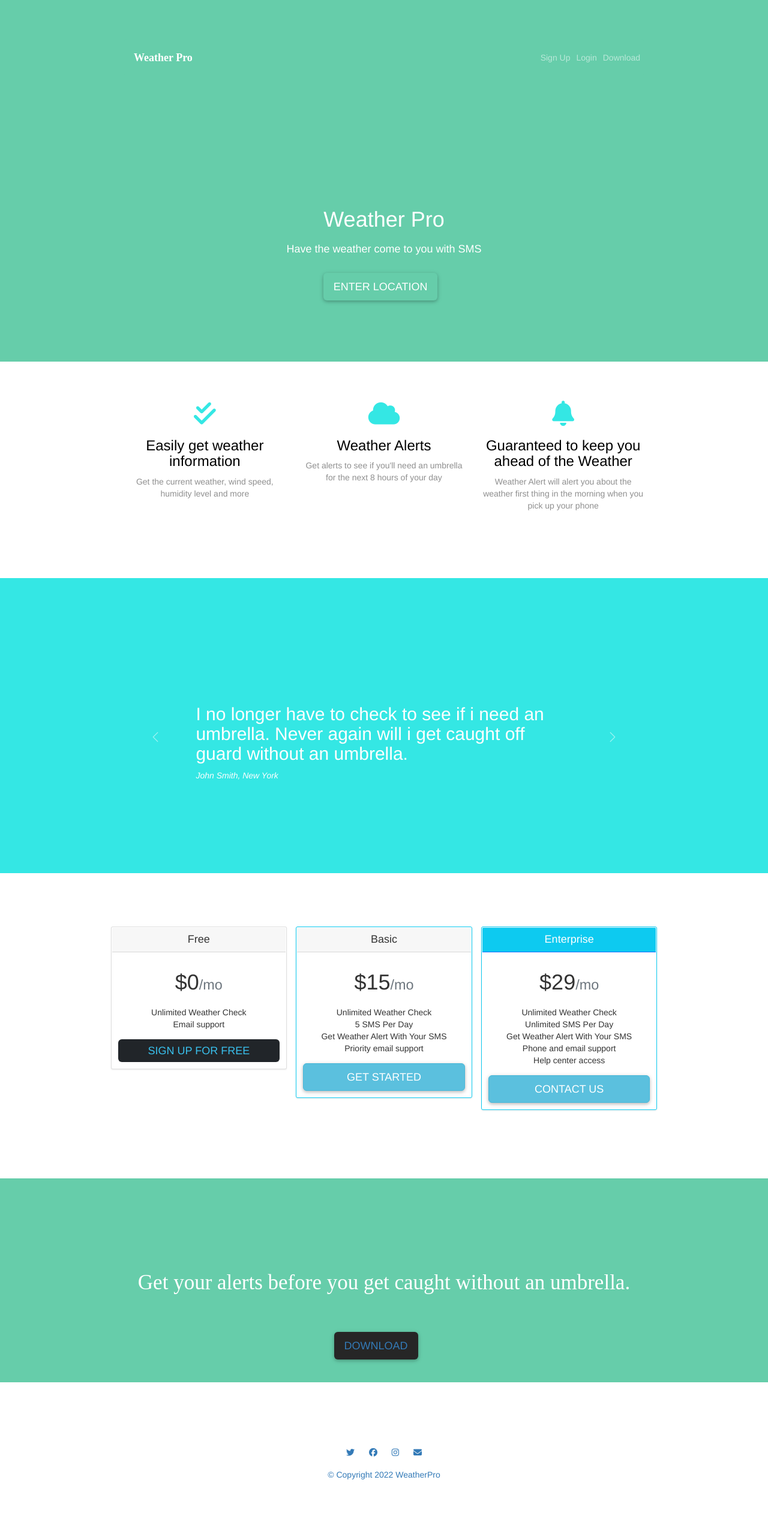
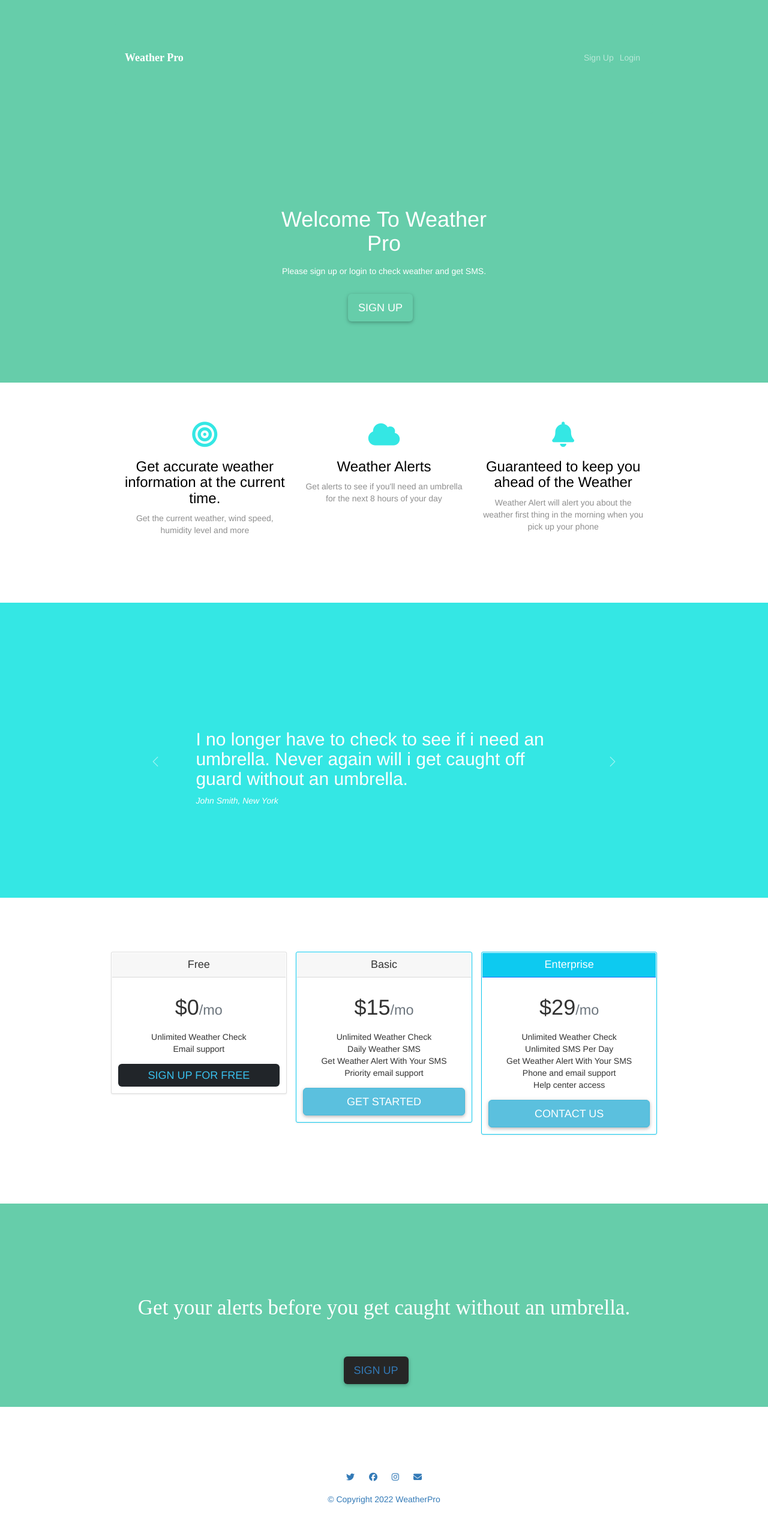
Before and after one commit to jaynielsingh/Weather_App, a Flask app: page / in a window 1280 px wide. Shown: the whole page at 60% size. Before the commit the page ends 2467 px from the top, so only its background shows below. Run offline with Flask 2, Linux system fonts and the light colour scheme; some libraries are stand-ins or nearby versions.

Commit message:
add user login, hash passwords, add required login views and update index.html

```diff
--- a/main.py
+++ b/main.py
@@ -1,10 +1,12 @@
 import requests
-from flask import Flask, render_template, redirect
+from flask import Flask, render_template, redirect, flash, abort, url_for, request
 from flask_wtf import FlaskForm
 from flask_bootstrap import Bootstrap
 from flask_sqlalchemy import SQLAlchemy
+from flask_login import LoginManager, UserMixin, login_user, current_user, logout_user, login_required
 from wtforms import *
 from wtforms.validators import DataRequired, Email, Length
+from werkzeug.security import generate_password_hash, check_password_hash
 import os
 import geocoder
 from datetime import datetime, timedelta
@@ -19,17 +21,21 @@
 OPEN_WEATHER_ICON_URL = "http://openweathermap.org/img/wn/"
 ICON_FORMAT = ".png"
 WEATHER_API_KEY = os.environ.get('WEATHER_API_KEY')
-TWILIO_SID = os.environ.get('TWILIO_ACCOUNT_SID')
+TWILIO_SID = os.environ.get('TWILIO_SID')
 TWILIO_AUTH_TOKEN = os.environ.get("TWILIO_AUTH_TOKEN")
 app.config['SQLALCHEMY_DATABASE_URI'] = 'sqlite:///user.db'
 app.config['SQLALCHEMY_TRACK_MODIFICATIONS'] = False
 db = SQLAlchemy(app=app)
 
+login_manager = LoginManager()
+login_manager.init_app(app)
 
-class User(db.Model):
+
+#   Database
+class User(UserMixin, db.Model):
     id = db.Column(db.Integer, primary_key=True)
+    name = db.Column(db.String(100))
     email = db.Column(db.String(80), unique=True, nullable=False)
-    username = db.Column(db.String(80), unique=True, nullable=False)
     phone_number = db.Column(db.String, unique=True, nullable=False)
     password = db.Column(db.String(100), nullable=False)
 
@@ -40,9 +46,10 @@
 # db.create_all()
 
 
+#   Forms
 class RegisterForm(FlaskForm):
     email = EmailField(label='Email', validators=[DataRequired()])
-    username = StringField(label='Username', validators=[DataRequired()])
+    name = StringField(label="Name", validators=[DataRequired()])
     phone_number = StringField(label="Phone Number", validators=[DataRequired()])
     password = PasswordField(label="Password", validators=[DataRequired()])
     submit = SubmitField(label="Register")
@@ -59,12 +66,18 @@
     submit = SubmitField(label="Enter")
 
 
+@login_manager.user_loader
+def load_user(user_id):
+    return User.query.get(int(user_id))
+
+
 @app.route('/')
 def index():
-    return render_template('index.html')
+    return render_template('index.html', logged_in=current_user.is_authenticated)
 
 
 @app.route('/location', methods=["GET", "POST"])
+@login_required
 def location():
     form = LocationForm()
 
@@ -113,6 +126,8 @@
         print(utc_dt)
         user_time = pytz.timezone(current_tz)
         local_time = utc_dt.astimezone(user_time)
+        formatted_local_time = local_time.strftime("%H:" "%M")
+
         print(local_time)
         local_time_hour = local_time
 
@@ -124,8 +139,7 @@
         hour_four = current_time + timedelta(hours=4)
         hour_five = current_time + timedelta(hours=5)
         six_hour_time = [current_time.strftime("%H"), hour_one.strftime("%H"), hour_two.strftime("%H"),
-                         hour_three.strftime("%H"),
-                         hour_four.strftime("%H"), hour_five.strftime("%H"), ]
+                         hour_three.strftime("%H"), hour_four.strftime("%H"), hour_five.strftime("%H"), ]
 
         #          Hourly Icons
 
@@ -175,7 +189,7 @@
             print('Bring an umbrella')
             client = Client(TWILIO_SID, TWILIO_AUTH_TOKEN)
             message = client.messages.create(
-                body=f"Current Temp: {current_temp}°F | High: {daily_max}°F | Low: {daily_min}°F | Humidity: {current_humidity}% "
+                body=f"\nCurrent Temp: {current_temp}°F | High: {daily_max}°F | Low: {daily_min}°F | Humidity: {current_humidity}% "
                      f"It will rain in the next 8 hours, bring an ☂️ ",
                 from_='+12074925019',
                 to='+15104158251'
@@ -184,13 +198,12 @@
         else:
             client = Client(TWILIO_SID, TWILIO_AUTH_TOKEN)
             message = client.messages.create(
-                body=f"\nCurrent Temp:{current_temp} | High:{daily_max}°F | Low:{daily_min}°F. "
+                body=f"\nCurrent Temp: {current_temp}°F | High: {daily_max}°F | Low: {daily_min}°F | Humidity: {current_humidity}% "
                      f"No rain in the next 8 hours.  ",
                 from_='+12074925019',
                 to='+15104158251'
             )
             print(message.sid)
-        # TODO- Send SMS with twilio only if registered
 
         return render_template('result.html', current_temp=current_temp, form=form, hourly_data=hourly_data,
                                will_it_rain=will_it_rain, current_weather_main=current_weather_main,
@@ -200,39 +213,65 @@
                                current_pressure=current_pressure, current_clouds=current_clouds,
                                six_hourly_temp=six_hourly_temp, six_hour_time=six_hour_time,
                                six_hour_icon=six_hour_icon, daily_icon=daily_icon, daily_temp=daily_temp,
+                               formatted_local_time=formatted_local_time, logged_in=current_user.is_authenticated,
 
                                )
     return render_template('add.html', form=form)
 
 
 @app.route('/results', methods=["GET", "POST"])
+@login_required
 def result():
-    return render_template('result.html')
-
-
-@app.route('/login', methods=["GET", "POST"])
-def login():
-    form = LoginForm()
-    if form.validate_on_submit():
-        pass
-    return render_template('login.html', form=form)
+    return render_template('result.html', logged_in=current_user.is_authenticated)
 
 
 @app.route('/register', methods=["GET", "POST"])
 def register():
     form = RegisterForm()
     if form.validate_on_submit():
+        if User.query.filter_by(email=form.email.data).first():
+            flash('Email already exists, Try to Login')
+            return redirect(url_for('login'))
+        hashed_password = generate_password_hash(
+            form.password.data,
+            "pbkdf2:sha256",
+            16,
+        )
         new_user = User(
             email=form.email.data,
-            username=form.username.data,
+            name=form.name.data,
             phone_number=form.phone_number.data,
-            password=form.password.data
+            password=hashed_password,
         )
         db.session.add(new_user)
         db.session.commit()
-        return redirect('/')
-    return render_template('register.html', form=form)
+        login_user(new_user)
+        return redirect(url_for('index'))
+    return render_template('register.html', form=form, logged_in=current_user.is_authenticated)
 
 
-if __name__ == "__main__":
-    app.run(debug=True)
+@app.route('/login', methods=["GET", "POST"])
+def login():
+    form = LoginForm()
+    email = form.email.data
+    password = form.password.data
+    if form.validate_on_submit():
+        user = User.query.filter_by(email=email).first()
+        if user:
+            if check_password_hash(user.password, password):
+                login_user(user)
+                flash("Logged in successfully")
+                return redirect(url_for('index'))
+            else:
+                flash("Error: Incorrect password, Try Again")
+                return redirect(url_for('login'))
+        else:
+            flash("Error: Incorrect Email, Try Again or Register")
+            return redirect(url_for('login'))
+    return render_template("login.html", logged_in=current_user.is_authenticated, form=form)
+
+
+@app.route('/logout', methods=["GET", "POST"])
+def logout():
+    logout_user()
+    return redirect(url_for('index'))
--- a/static/css/styles.css
+++ b/static/css/styles.css
@@ -5,9 +5,13 @@
 }
 
 #results {
-    padding-top: 200px;
+    background-color: #66cdaa;
+    padding: 7% 15% 3&;
 }
 
+.wave-padding {
+    padding-top: 300px;
+}
 
 
 h1 {
@@ -53,7 +57,7 @@
 
 .navbar-brand {
   font-family: "Ubuntu";
-  font-size: 2.5rem;
+  font-size: 3.5rem;
   font-weight: bold;
 }
 
@@ -156,7 +160,16 @@
 @media (max-width: 990px) {
 
     #title {
-    text-align: center;
+        text-align: center;
     }
 
+
+
 }
+
+@media (max-width: 600px) {
+    #results {
+        width: 50%;
+        height: 50%;
+    }
+}
--- a/templates/base.html
+++ b/templates/base.html
@@ -9,12 +9,15 @@
           integrity="sha384-1BmE4kWBq78iYhFldvKuhfTAU6auU8tT94WrHftjDbrCEXSU1oBoqyl2QvZ6jIW3" crossorigin="anonymous">
     <link rel="stylesheet" href="{{ url_for('static', filename='css/styles.css') }}">
     <!-- MDB -->
-        <link rel="stylesheet" href="static/css/mdb.min.css" />
+    <link rel="stylesheet" href="static/css/mdb.min.css"/>
     <title>{% block title %} {% endblock %}</title>
 </head>
+
+<body>
+<!--    Navigation-->
 <section id="nav">
+    <nav class="navbar navbar-expand-lg navbar-dark nbar-color">
         <div class="container-fluid">
-            <nav class="navbar navbar-expand-lg navbar-dark nbar-color">
             <a class="navbar-brand" href="{{ url_for('index') }}">Weather Pro</a>
             <button class="navbar-toggler" type="button" data-bs-toggle="collapse"
                     data-bs-target="#navbarTogglerDemo02"
@@ -23,18 +26,24 @@
             </button>
             <div class="collapse navbar-collapse" id="navbarTogglerDemo02">
                 <ul class="navbar-nav navbar-right">
+                    {% if not current_user.is_authenticated: %}
                     <li class="nav-item">
                         <a class="nav-link" aria-current="page" href="{{ url_for('register') }}">Sign Up</a>
                     </li>
                     <li class="nav-item">
                         <a class="nav-link" href="{{ url_for('login') }}">Login</a>
                     </li>
+                    {% else %}
                     <li class="nav-item">
-                            <a class="nav-link" href="#cta">Download</a>
+                        <a class="nav-link" href="{{ url_for('index') }}">Home</a>
                     </li>
+                    <li class="nav-item">
+                        <a class="nav-link" href="{{ url_for('logout') }}">Logout</a>
+                    </li>
+                    {% endif %}
+
                 </ul>
             </div>
+        </div>
     </nav>
-        </div>
 </section>
-</html>
--- a/templates/footer.html
+++ b/templates/footer.html
@@ -1,15 +1,18 @@
 <!-- Footer -->
 
-<footer id="footer">
+<footer class="container-fluid" id="footer">
     <i class="footer-icon fab fa-twitter"></i>
     <i class="footer-icon fab fa-facebook"></i>
     <i class="footer-icon fab fa-instagram"></i>
     <i class="footer-icon fas fa-envelope"></i>
     <p>© Copyright 2022 WeatherPro</p>
+</footer>
 
-    <!--    Bootstrap js and font awesome -->
-    <script src="https://cdn.jsdelivr.net/npm/bootstrap@5.1.3/dist/js/bootstrap.bundle.min.js"
-            integrity="sha384-ka7Sk0Gln4gmtz2MlQnikT1wXgYsOg+OMhuP+IlRH9sENBO0LRn5q+8nbTov4+1p"
-            crossorigin="anonymous"></script>
-    <script src="https://kit.fontawesome.com/060b2cac1f.js" crossorigin="anonymous"></script>
-</footer>
+<!--    Bootstrap js and font awesome -->
+<script src="https://cdn.jsdelivr.net/npm/bootstrap@5.1.3/dist/js/bootstrap.bundle.min.js"
+        integrity="sha384-ka7Sk0Gln4gmtz2MlQnikT1wXgYsOg+OMhuP+IlRH9sENBO0LRn5q+8nbTov4+1p"
+        crossorigin="anonymous"></script>
+<script src="https://kit.fontawesome.com/060b2cac1f.js" crossorigin="anonymous"></script>
+
+</body>
+</html>
--- a/templates/index.html
+++ b/templates/index.html
@@ -53,10 +53,17 @@
         <div class="container-fluid">
             <div class="d-flex justify-content-center text-center mx-3">
                 <div class="col-lg-6">
-                    <h1>Weather Pro</h1>
+                    {% if logged_in %}
+                    <h1>Hello, {{ current_user.name.capitalize() }}</h1>
                     <h4>Have the weather come to you with SMS</h4>
                     <button type="button" class="btn btn-lg download-button">
                         <a class="text-white" href="{{ url_for('location') }}">Enter Location</button>
+                    {% else %}
+                    <h1>Welcome To Weather Pro</h1>
+                    <h5>Please sign up or login to check weather and get SMS.</h5>
+                    <button type="button" class="btn btn-lg download-button">
+                        <a class="text-white" href="{{ url_for('register') }}">Sign Up</button>
+                    {% endif %}
                 </div>
             </div>
         </div>
@@ -69,8 +76,8 @@
         <div class="row text-center">
             <a href="#"></a>
             <div class="feature-box col-lg-4">
-                <i class="icon fas fa-check-double fa-3x"></i>
-                <h3> Easily get weather information</h3>
+                <i class="icon fas fa-bullseye fa-3x"></i>
+                <h3> Get accurate weather information at the current time.</h3>
                 <p class='feature-p'>Get the current weather, wind speed, humidity level and more</p>
             </div>
             <div class="feature-box col-lg-4">
@@ -143,7 +150,7 @@
                     <h1 class="card-title pricing-card-title">$15<small class="text-muted fw-light">/mo</small></h1>
                     <ul class="list-unstyled mt-3 mb-4">
                         <li>Unlimited Weather Check</li>
-                        <li>5 SMS Per Day</li>
+                        <li>Daily Weather SMS</li>
                         <li>Get Weather Alert With Your SMS</li>
                         <li>Priority email support</li>
                     </ul>
@@ -176,12 +183,10 @@
 
     <h3 class="cta-heading">Get your alerts before you get caught without an umbrella.</h3>
     <button class="btn btn-lg btn-dark download-button text-white" type="button">
-        <a href="{{url_for('register') }}">Download
-    </button>
+        <a href="{{url_for('register') }}">Sign Up </button>
 
 </section>
 
 
-
 {% include "footer.html" %}
 {% endblock %}
--- a/templates/register.html
+++ b/templates/register.html
@@ -11,7 +11,7 @@
 <section id="welcome" draggable="false" class="vh-100 justify-content-center overflow-hidden pt-0" data-v-271253ee="">
     <section class="mb-10 position-relative">
         <!-- Animated SVG -->
-        <svg xmlns="http://www.w3.org/2000/svg" xmlns:xlink="http://www.w3.org/1999/xlink" class="position-absolute"
+        <svg xmlns="http://www.w3.org/2000/svg" xmlns:xlink="http://www.w3.org/1999/xlink" class="vh-100 position-absolute"
              style=" margin: auto; display: block; width: 100%; z-index: 0; position: relative; " height="680"
              preserveAspectRatio="none" viewBox="0 0 1920 880">
             <g transform="translate(960,440) scale(1,1) translate(-960,-440)">
@@ -55,7 +55,7 @@
         <!-- Features -->
         <div class="container-fluid">
             <div class="d-flex justify-content-center text-center mx-3">
-                <div class="col-lg-6">
+                <div class="col-lg-6 wave-padding">
                     <h1>Sign Up</h1>
                     {{ wtf.quick_form(form, button_map={'submit': 'success'}) }}
                 </div>
```
Also changed, not shown: templates/add.html (+3 -4 lines), templates/login.html (+10 -3 lines), templates/result.html (+32 -19 lines), user.db, 1 other file. Lines whose indentation alone changed are shown as unchanged.
